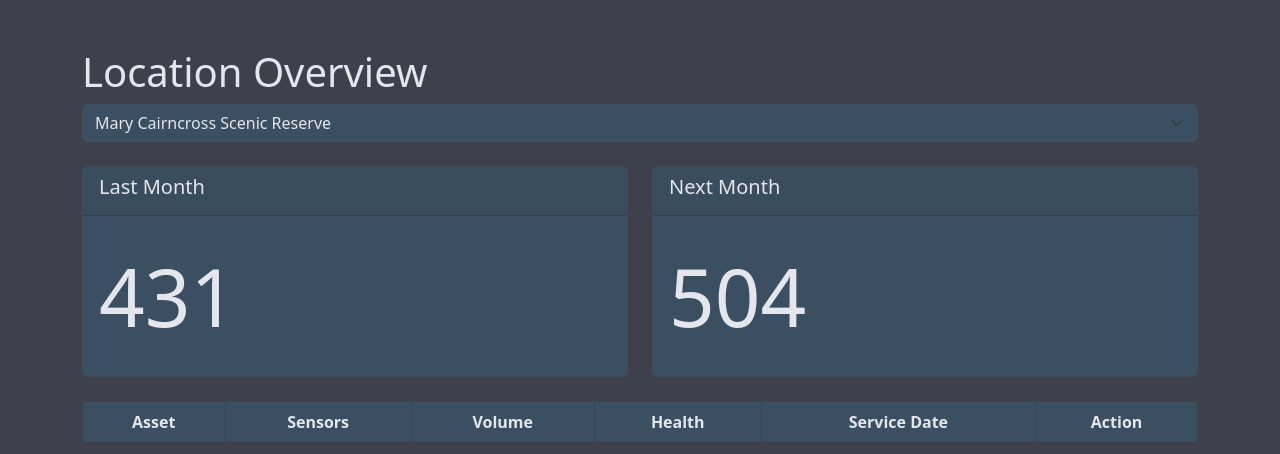
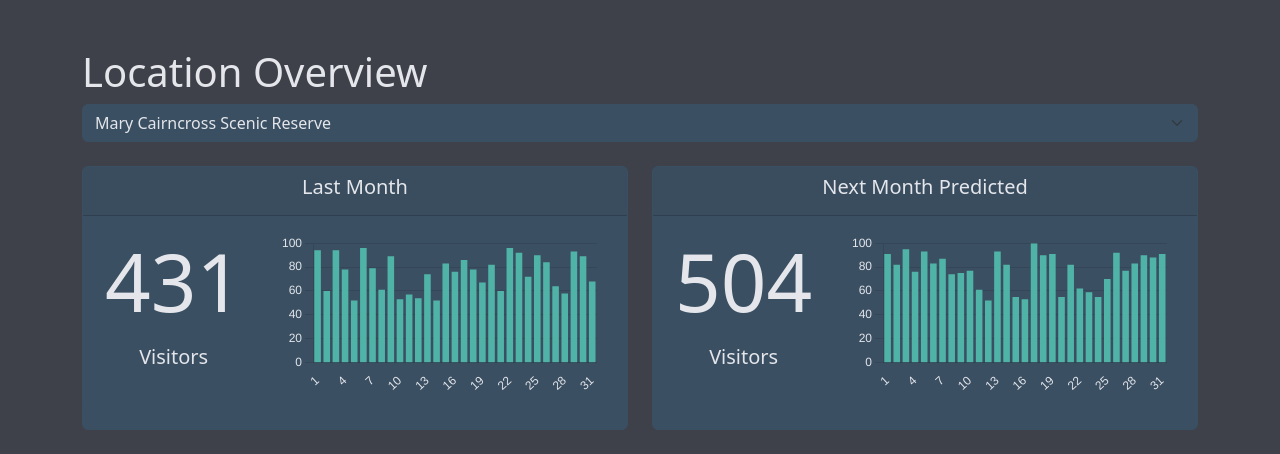
Before and after one commit to tbasten/govhack24, a Flask app: page / in a window 1280 px wide. Shown: the part 66-520 px from the top of the page. Run offline with Flask 3, Linux system fonts and the light colour scheme; lists and menus that the app fills with data are empty; parts of the project's set-up code (start-up, migrations or seed data) failed here and were passed over; some libraries are stand-ins or nearby versions.

Commit message:
final change

```diff
--- a/templates/home.html
+++ b/templates/home.html
@@ -46,26 +46,46 @@
         {% set next_month_change = (range(50, 300) | random) | int %}
         {% set next_month_change_percent = (range(1, 100) | random) | int %}
         <div class="col-md-6 mb-4">
-          <div class="card">
+          <div class="card text-center">
             <div class="card-header">
               <h5 class="card-title">Last Month</h5>
             </div>
-            <div class="card-body">
-              <p class="card-text"><h1 class="display-1">{{last_month}}</h1></p>
+            <div class="card mb-3" style="max-width: 540px;">
+              <div class="row g-0">
+                <div class="col-md-4">
+                  <p class="card-text"><h1 class="display-1">{{last_month}}</h1></p>
+                  <p class="card-text"><h5>Visitors</h5></p>
+                </div>
+                <div class="col-md-8">
+                  <div class="card-body">
+                    <canvas id="usageChart1_1" width="400" ></canvas>
+                  </div>
+                </div>
+              </div>
             </div>
           </div>
         </div>
+
         <div class="col-md-6 mb-4">
-          <div class="card">
+          <div class="card text-center">
             <div class="card-header">
-              <h5 class="card-title">Next Month</h5>
+              <h5 class="card-title">Next Month Predicted</h5>
             </div>
-            <div class="card-body">
-              <p class="card-text"><h1 class="display-1">{{next_month}}</h1></p>
+            <div class="card mb-3" style="max-width: 540px;">
+              <div class="row g-0">
+                <div class="col-md-4">
+                  <p class="card-text"><h1 class="display-1">{{next_month}}</h1></p>
+                  <p class="card-text"><h5>Visitors</h5></p>
+                </div>
+                <div class="col-md-8">
+                  <div class="card-body">
+                    <canvas id="usageChart1_2" width="400" ></canvas>
+                  </div>
+                </div>
+              </div>
             </div>
           </div>
         </div>
-      </div>
       <div class="row">
         <div class="col-md-12">
           <table id="asset-list" class="table table-striped table-bordered" style="width:100%">
@@ -147,7 +167,7 @@
               {% for site,locations in data.items() %}
               {% for location,assets in locations.items() %}
               {% for asset,sensors in assets.items() %}
-              <a href="#" class="list-group-item list-group-item-action">
+              <a href="#" class="list-group-item list-group-item-action" data-asset="{{asset}}">
                 <i class="bi-thermometer"></i> {{asset}}
               </a>
               {% endfor %}
@@ -223,6 +243,112 @@
     });
   </script>
   <script>
+    $(document).ready(function () {
+      const numberStringArray = Array.from({length: 31}, (_, i) => (i + 1).toString());
+      function getRandomArray(length) {
+        const result = [];
+        for (let i = 0; i < length; i++) {
+          result.push(Math.floor(Math.random() * 51 + 50));
+        }
+        return result;
+      }
+      months = numberStringArray;
+      rnd_data1 = getRandomArray(31);
+      rnd_data2 = getRandomArray(31);
+
+      const chartData1 = {
+        labels: months,
+        datasets: [
+          {
+            label: 'Volume',
+            data: rnd_data1,
+            backgroundColor: 'rgb(80, 179, 167,1)',
+            borderColor: 'rgb(228, 230, 235,1)'
+          }
+        ]
+      }
+      const ctx1 = document.getElementById('usageChart1_1').getContext('2d')
+      new Chart(ctx1, {
+        type: 'bar',
+        data: chartData1,
+        options: {
+          plugins: {
+            legend: {
+              display: false
+            }
+          },
+          scales: {
+            y: {
+              beginAtZero: true,
+              suggestedMin: 0,
+              max: 100,
+              ticks: {
+                stepSize: 10,
+                color: '#E4E6Eb'
+              }
+            },
+            x: {
+              stacked: false,
+              categoryPercentage: 1.0,
+              barPercentage: 0.7,
+              ticks: {
+                color: '#E4E6Eb'
+              },
+              grid: {
+                display: false
+              }
+            }
+          }
+        }
+      })
+      const chartData2 = {
+        labels: months,
+        datasets: [
+          {
+            label: 'Volume',
+            data: rnd_data2,
+            backgroundColor: 'rgb(80, 179, 167,1)',
+            borderColor: 'rgb(228, 230, 235,1)'
+          }
+        ]
+      }
+      const ctx2 = document.getElementById('usageChart1_2').getContext('2d')
+      new Chart(ctx2, {
+        type: 'bar',
+        data: chartData2,
+        options: {
+          plugins: {
+            legend: {
+              display: false
+            }
+          },
+          scales: {
+            y: {
+              beginAtZero: true,
+              suggestedMin: 0,
+              max: 100,
+              ticks: {
+                stepSize: 10,
+                color: '#E4E6Eb'
+              }
+            },
+            x: {
+              stacked: false,
+              categoryPercentage: 1.0,
+              barPercentage: 0.7,
+              ticks: {
+                color: '#E4E6Eb'
+              },
+              grid: {
+                display: false
+              }
+            }
+          }
+        }
+      })
+    });
+  </script>
+  <script>
     document.addEventListener('DOMContentLoaded', function() {
       const listItems = document.querySelectorAll('.list-group-item');
 
```
